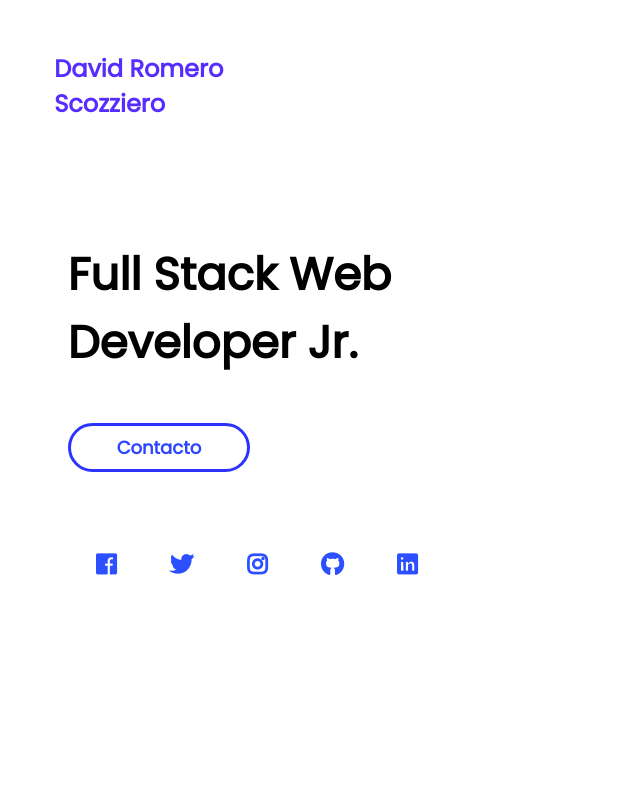
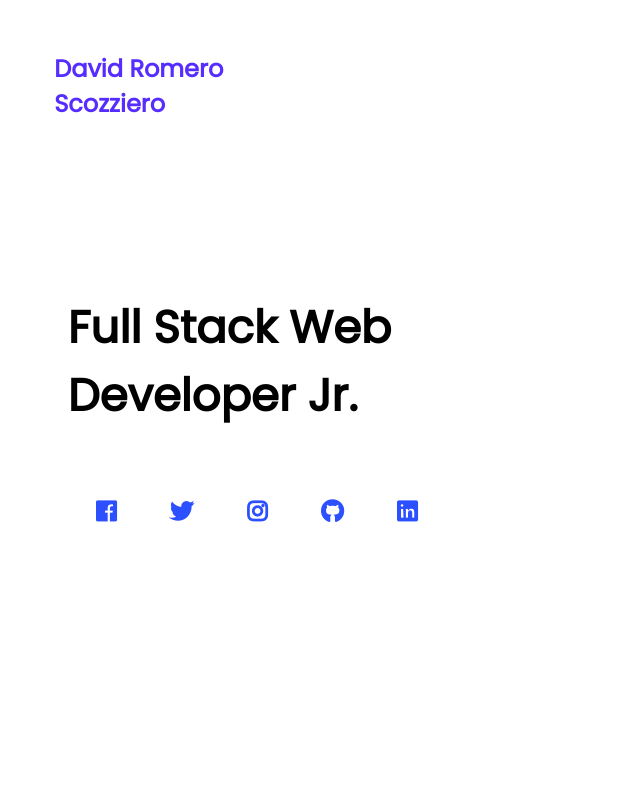
Before and after one commit to davidrscozziero/Devportfoliov3, an Angular app: page / in a window 1280 px wide. Shown: the top 800 px of the page, without its empty margins (0-640 px from the left). Built offline with nearby package versions, Linux system fonts and the light colour scheme.

Commit message:
Update intro.component.html

```diff
--- a/src/app/componentes/intro/intro.component.html
+++ b/src/app/componentes/intro/intro.component.html
@@ -2,7 +2,6 @@
     <tr>
         <td id="about" class="animated slideInLeft" style="animation-delay:2s;">
             <h1>Full Stack Web Developer Jr.</h1>
-            <button class="btn_one" a href="#contact">Contacto</button><br>
             <table>
                 <tr>
                     <td class="animated zoomIn" style="animation-delay:2.2s;"><a class="social"><i class="fab fa-facebook"></i></a></td>
```
